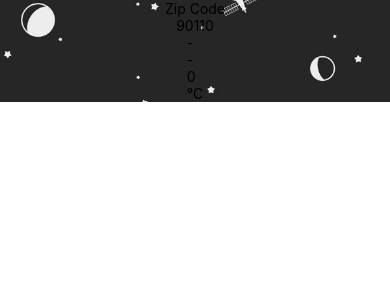
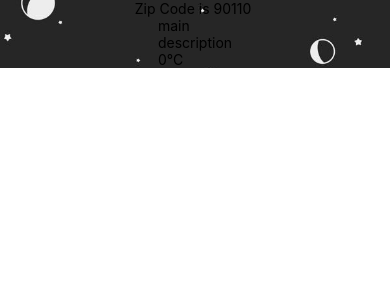
Before and after one commit to Jirattikal42/3SA04, a React Native app: screen / in a window 390 px wide. Shown: the top 300 px of the page. Built offline with nearby package versions, Linux system fonts and the light colour scheme.

Commit message:
section 4

```diff
--- a/components/Forecast.js
+++ b/components/Forecast.js
@@ -7,8 +7,8 @@ export default function Forecast(props) {
             <Text>{props.main}</Text>
             <Text>{props.description}</Text>
                 <View>
-                    <Text>{props.temp}</Text>
-                    <Text>°C</Text>
+
+                    <Text>{props.temp}°C</Text>
                 </View>
         </View>
     )
--- a/components/Weather.js
+++ b/components/Weather.js
@@ -4,23 +4,26 @@ import Forecast from './Forecast';
 
 export default function Weather(props) {
     const [forecastInfo, setForecastInfo] = useState({
-        main: '-',
-        description: '-',
+        main: 'main',
+        description: 'description',
         temp: 0
     })
 
     return (
         <ImageBackground source={require('../bg.jpg')} style={styles.backdrop}>
-          <Text>Zip Code</Text>
-          <Text>{props.zipCode}</Text>
+          <Text>Zip Code is {props.zipCode} </Text>
+
             <Forecast {...forecastInfo} />
         </ImageBackground>
     )
 }
 const styles = StyleSheet.create({
     backdrop: {
-        alignItems: 'center',
+        flexDirection:'column',
+        justifyContent:'center',
+        alignItems:'center',
         width: '100%',
         height: '100%'
+
     },
 });
```
